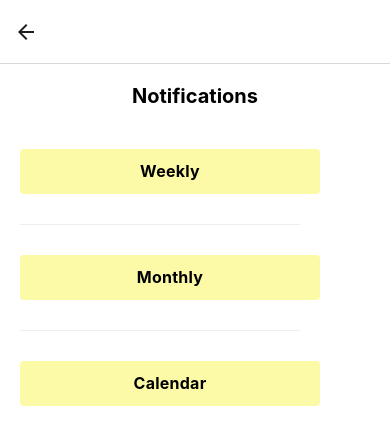
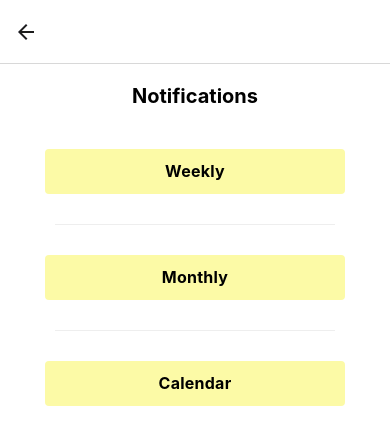
Before and after one commit to marker6275/Note-To-Self-App, a React Native app: screen /Notifs in a window 390 px wide. Shown: the top 444 px of the page. Built offline with nearby package versions, Linux system fonts and the light colour scheme; what expo-linking would draw is missing.

Commit message:
Fix notifications screen button width issue

```diff
--- a/screens/Notifications.tsx
+++ b/screens/Notifications.tsx
@@ -25,7 +25,7 @@ export default function Notifications({ navigation }: RootStackScreenProps<'Noti
 const styles = StyleSheet.create({
   container: {
     flex: 1,
-    // alignItems: 'center',
+    alignItems: 'center',
     // justifyContent: 'center',
     padding: 20,
   },
```
